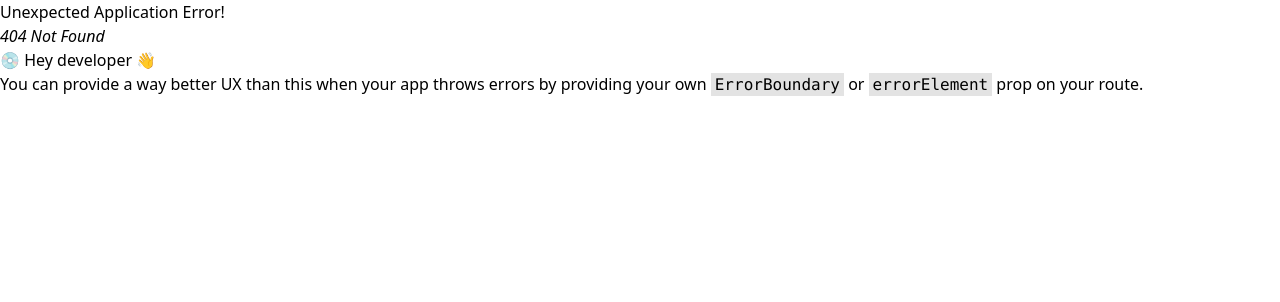
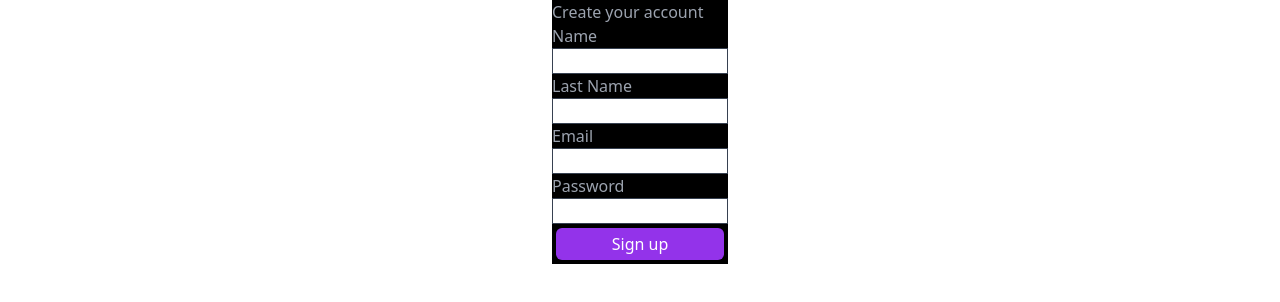
Before and after one commit to kherzo99/DevToClone-React-29G, a React (Vite) app: page /createUserEmail in a window 1280 px wide. Before the commit this address had no page. Shown: the top 302 px of the page. Built offline with nearby package versions, Linux system fonts and the light colour scheme.

Commit message:
create user feature working

```diff
--- a/src/main.jsx
+++ b/src/main.jsx
@@ -6,6 +6,7 @@ import { createBrowserRouter, RouterProvider } from "react-router-dom";
 
 import "./index.css";
 import Createuser from "./pages/Createuser";
+import NewUserEmail from "./pages/NewUserEmail";
 
 const router = createBrowserRouter([
   {
@@ -17,6 +18,7 @@ const router = createBrowserRouter([
     element: <Login />,
   },
   { path: "/createUser", element: <Createuser /> },
+  { path: "/createUserEmail", element: <NewUserEmail /> },
 ]);
 
 ReactDOM.createRoot(document.getElementById("root")).render(
--- a/src/pages/Createuser.jsx
+++ b/src/pages/Createuser.jsx
@@ -1,4 +1,5 @@
 import clsx from "clsx";
+import { Link } from "react-router-dom";
 
 export default function Createuser() {
   return (
@@ -23,7 +24,9 @@ export default function Createuser() {
           <button>Sign up with Forem</button>
           <button>Sign up with GitHub</button>
           <button>Sign up with Twitter</button>
-          <button>Sign up with Email</button>
+          <Link className={clsx("text-purple-800")} to="/createUserEmail">
+            Sign up with Email
+          </Link>
           <div></div>
         </div>
       </main>
--- a/src/pages/Login.jsx
+++ b/src/pages/Login.jsx
@@ -43,7 +43,7 @@ export default function Login() {
           <p> rayita</p>
         </div>
         <p>
-          New to DEV Community?{" "}
+          New to DEV Community?
           <Link className={clsx("text-purple-600")} to="/createUser">
             Create account.
           </Link>
--- /dev/null
+++ b/src/pages/NewUserEmail.jsx
@@ -0,0 +1,82 @@
+import clsx from "clsx";
+import { useForm } from "react-hook-form";
+
+export default function NewUserEmail() {
+  const { register, handleSubmit, errors } = useForm();
+
+  async function onSubmit(data) {
+    const response = await fetch("http://localhost:3001/users", {
+      method: "POST",
+      body: JSON.stringify({
+        name: data.name,
+        lastName: data.lastName,
+        email: data.email,
+        password: data.password,
+      }),
+      headers: { "Content-Type": "application/json" },
+    });
+    if (response.ok) {
+      console.log("User created succesfully!");
+    } else {
+      console.log("User not created, try again.");
+    }
+  }
+  return (
+    <>
+      <div className={clsx("flex justify-center")}>
+        <form
+          onSubmit={handleSubmit(onSubmit)}
+          className={clsx(
+            "bg-black text-gray-400",
+            "flex flex-col justify-center",
+            "w-44"
+          )}
+        >
+          <h1>Create your account</h1>
+          <p>Name</p>
+          <input
+            className={clsx("border border-gray-700")}
+            type="text"
+            name="name"
+            {...register("name", {
+              required: { value: true, message: "Name is required" },
+            })}
+          />
+          {/* {errors.name && <p>{errors.name?.message}</p>} */}
+          <p>Last Name</p>
+          <input
+            className={clsx("border border-gray-700")}
+            type="text"
+            {...register("lastName", {
+              required: { value: true, message: "Last name is required" },
+            })}
+          />
+          {/* {errors.lastName && <p>{errors.lastName?.message}</p>} */}
+          <p>Email</p>
+          <input
+            className={clsx("border border-gray-700")}
+            type="text"
+            {...register("email", {
+              required: { value: true, message: "Email is required" },
+            })}
+          />
+          {/* {errors.email && <p>{errors.email?.message}</p>} */}
+          <p>Password</p>
+          <input
+            className={clsx("border border-gray-700")}
+            type="password"
+            {...register("password", {
+              required: { value: true, message: "Password is required" },
+            })}
+          />
+          {/* {errors.password && <p>{errors.password?.message}</p>} */}
+          <input
+            className={clsx("bg-purple-600 text-white rounded-md p-1 m-1")}
+            type="submit"
+            value="Sign up"
+          />
+        </form>
+      </div>
+    </>
+  );
+}
```
